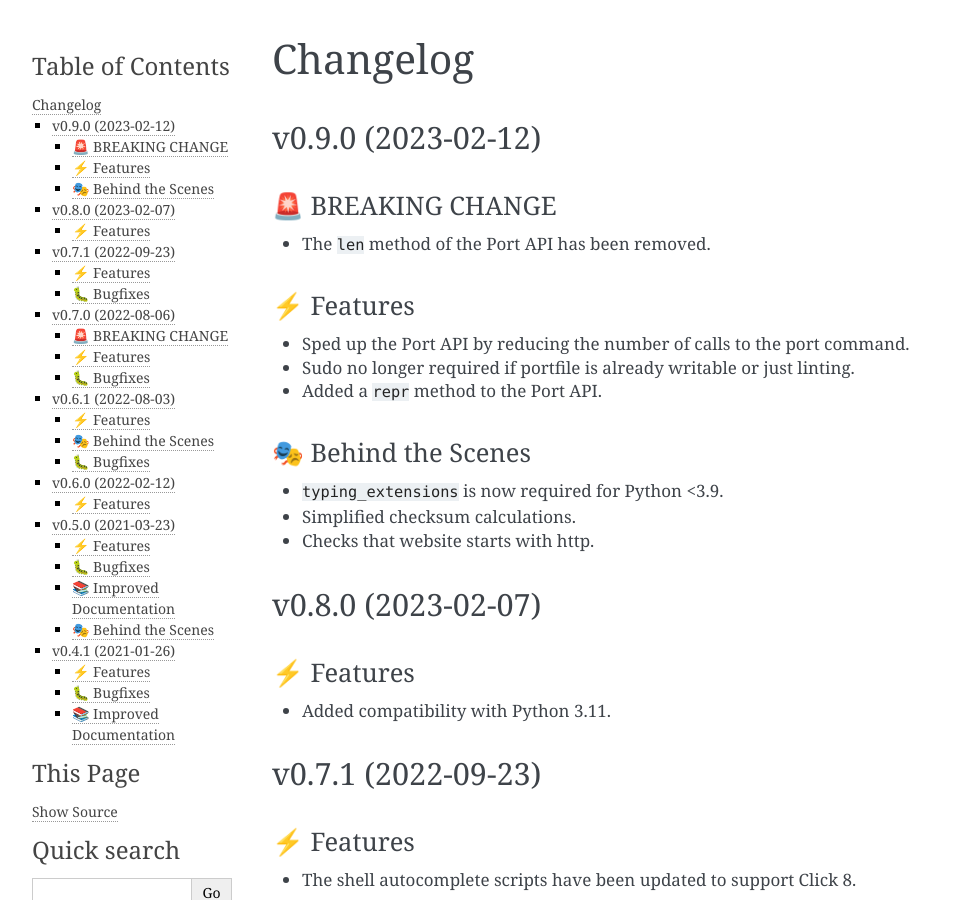
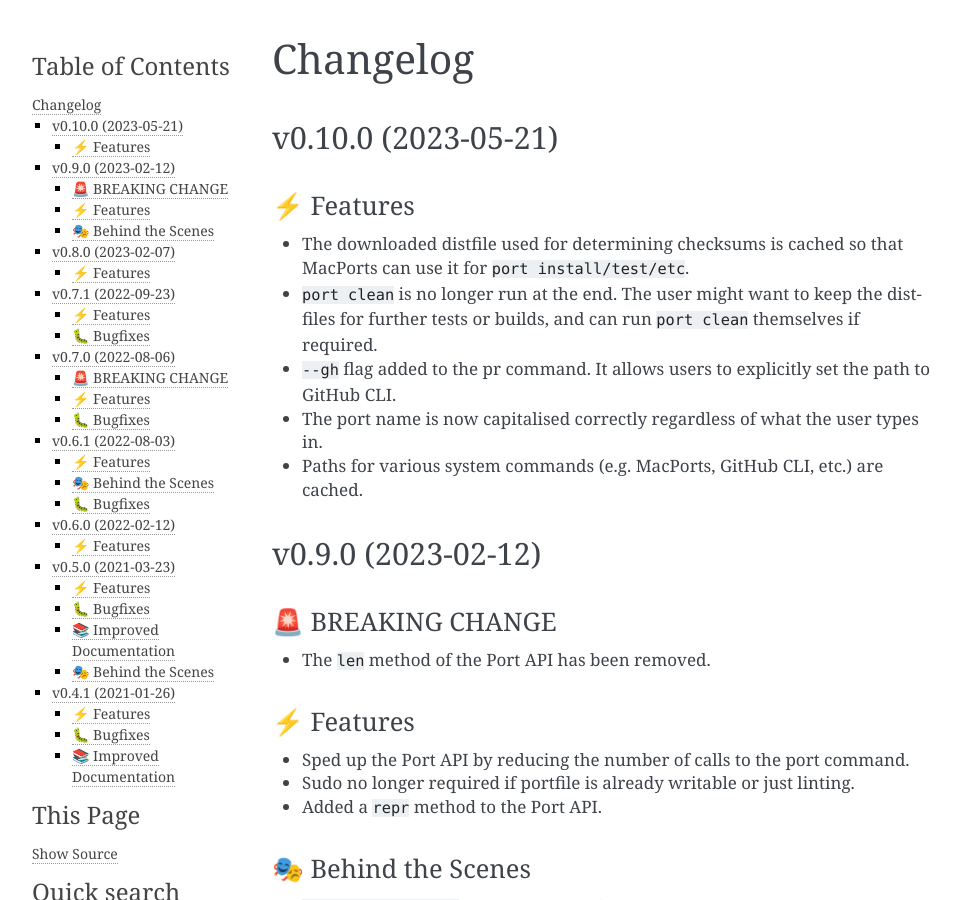
Before and after one commit to harens/seaport, a Sphinx documentation site: the page built from docs/source/changelog.rst, in a window 1280 px wide and 900 px high. Shown: the whole window, without its empty margins (148-1108 px from the left). Built offline with Sphinx 7.4.7, drawn with Linux system fonts in a browser that asks for light colours.

Commit message:
bump: version 0.9.0 → 0.10.0

```diff
--- a/docs/source/changelog.rst
+++ b/docs/source/changelog.rst
@@ -1,5 +1,18 @@
 Changelog
 **********
+
+v0.10.0 (2023-05-21)
+======================
+
+⚡️ Features
+------------
+- The downloaded distfile used for determining checksums is cached so that MacPorts can use it for
+  :code:`port install/test/etc`.
+- :code:`port clean` is no longer run at the end. The user might want to keep the distfiles for further tests or
+  builds, and can run :code:`port clean` themselves if required.
+- :code:`--gh` flag added to the pr command. It allows users to explicitly set the path to GitHub CLI.
+- The port name is now capitalised correctly regardless of what the user types in.
+- Paths for various system commands (e.g. MacPorts, GitHub CLI, etc.) are cached.
 
 v0.9.0 (2023-02-12)
 =====================
--- a/pyproject.toml
+++ b/pyproject.toml
@@ -1,6 +1,6 @@
 [tool.poetry]
 name = "seaport"
-version = "0.9.0"
+version = "0.10.0"
 description = "The modern MacPorts portfile updater"
 authors = ["harens <harensdeveloper@gmail.com>"]
 maintainers = ["harens <harensdeveloper@gmail.com>"]
@@ -71,7 +71,7 @@ max-line-length = "88"
 target-version = ["py37"]
 
 [tool.commitizen]
-version = "0.9.0"
+version = "0.10.0"
 tag_format = "v$version"
 version_files = [
   "pyproject.toml:version",
--- a/seaport/__init__.py
+++ b/seaport/__init__.py
@@ -33,5 +33,5 @@
 Find out more at https://seaport.rtfd.io/
 """
 
-__version__ = "0.9.0"
+__version__ = "0.10.0"
 __all__ = ["portfile"]
```
